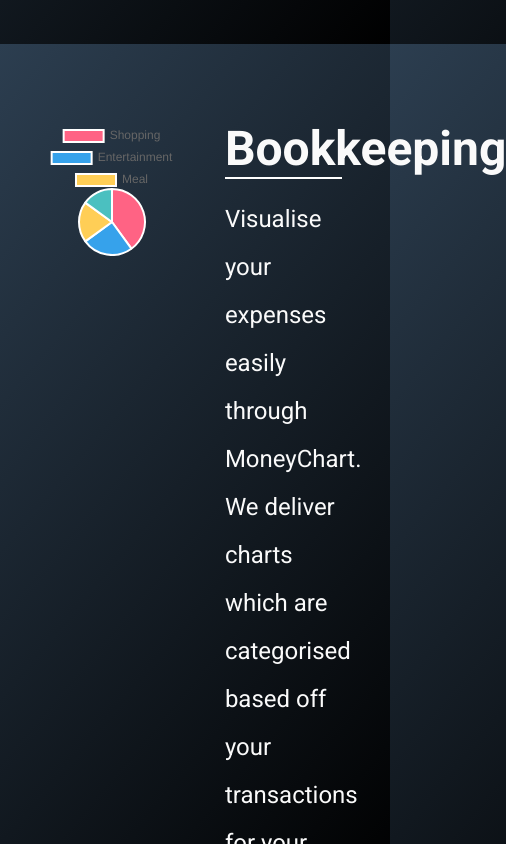
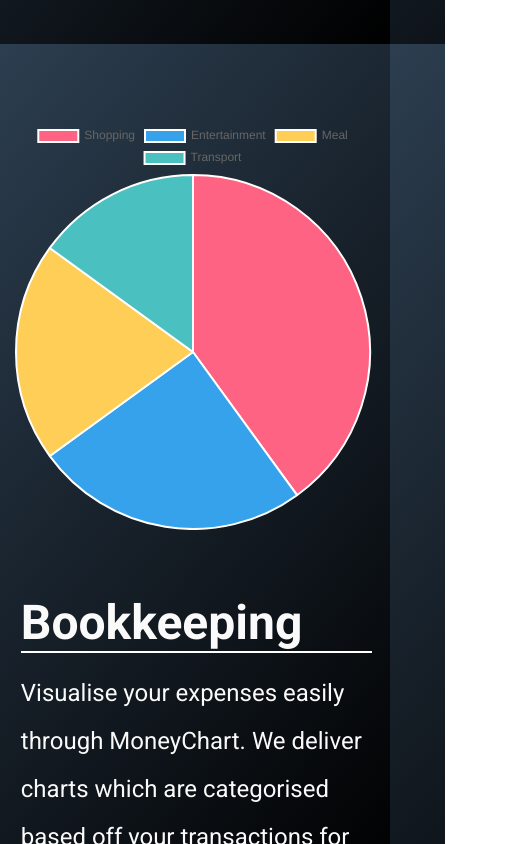
Before and after one commit to JoelKong/MoneyChart, a Next.js app: page / in a window 390 px wide. Shown: the part 800-1644 px from the top of the page, 506 px wide, since content can reach past the window. Built offline with nearby package versions, Linux system fonts and the light colour scheme.

Commit message:
chore: optimised bookkeeping component for mobile

```diff
--- a/components/landingpage/Bookkeeping.tsx
+++ b/components/landingpage/Bookkeeping.tsx
@@ -30,7 +30,7 @@ function Bookkeeping({ samplePieData }: PieChartProps) {
     return (
       <section className={classes.bookkeeping}>
         <div className={classes.chart}>
-          <Pie data={samplePieData} />
+          <Pie data={samplePieData} width={410} height={410} />
         </div>
         <article className={classes.bookkeepingarticle}>
           <div>
--- a/components/landingpage/bookkeeping.module.css
+++ b/components/landingpage/bookkeeping.module.css
@@ -1,6 +1,5 @@
 .bookkeeping {
   display: flex;
-  flex-wrap: wrap;
   width: 99vw;
   height: 500px;
   margin-top: 10rem;
@@ -8,11 +7,12 @@
 }
 
 .chart {
-  width: 35vw;
+  width: 410px;
+  height: 410px;
 }
 
 .bookkeepingarticle {
-  width: 30vw;
+  width: 30%;
 }
 
 .bookkeepingtitle {
@@ -25,3 +25,25 @@
   font-size: 1.5rem;
   line-height: 3rem;
 }
+
+@media (max-width: 1200px) {
+  .bookkeeping {
+    flex-direction: column;
+  }
+  .chart {
+    align-self: center;
+  }
+  .bookkeepingarticle {
+    width: 50vw;
+    padding-top: 4rem;
+    padding-left: 1.3rem;
+  }
+  .bookkeepingtitle {
+    width: 90vw;
+  }
+  .bookkeepingbody {
+    width: 90vw;
+    align-self: flex-start;
+    text-align: left;
+  }
+}
```
